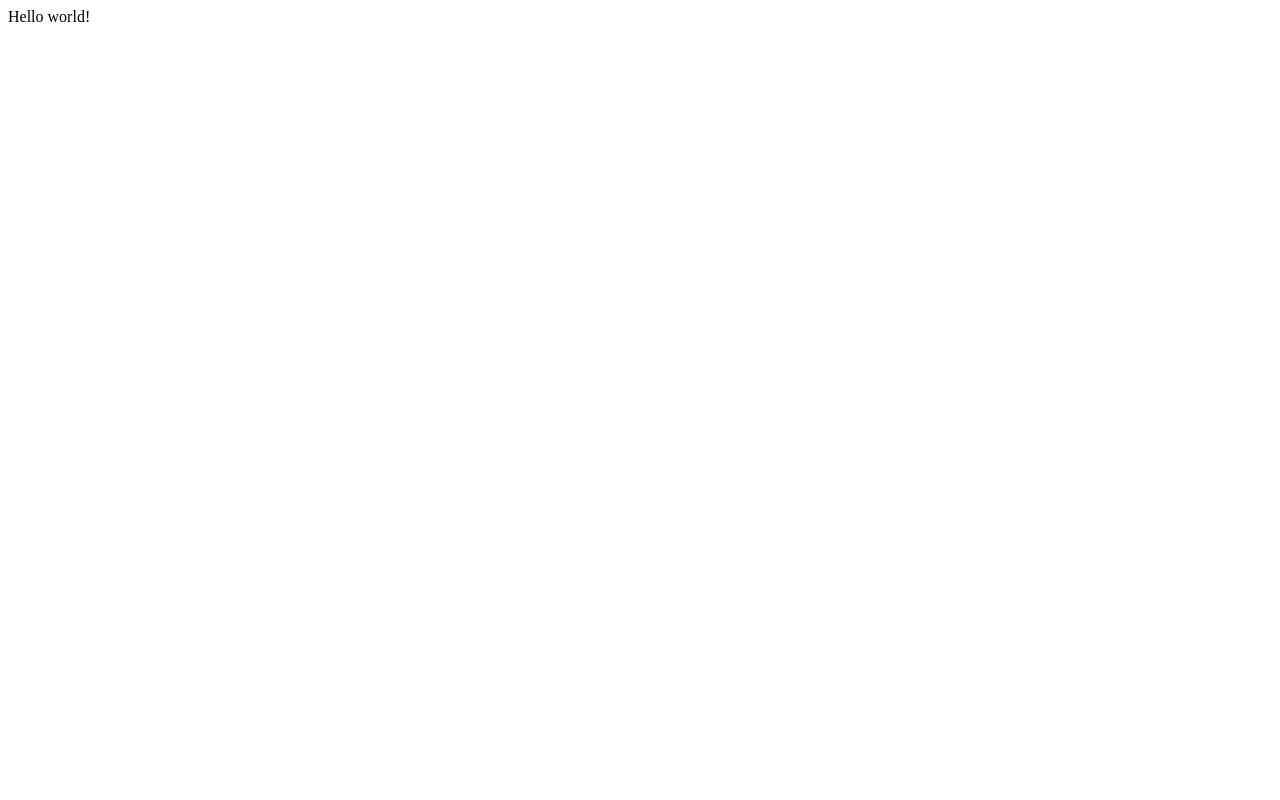
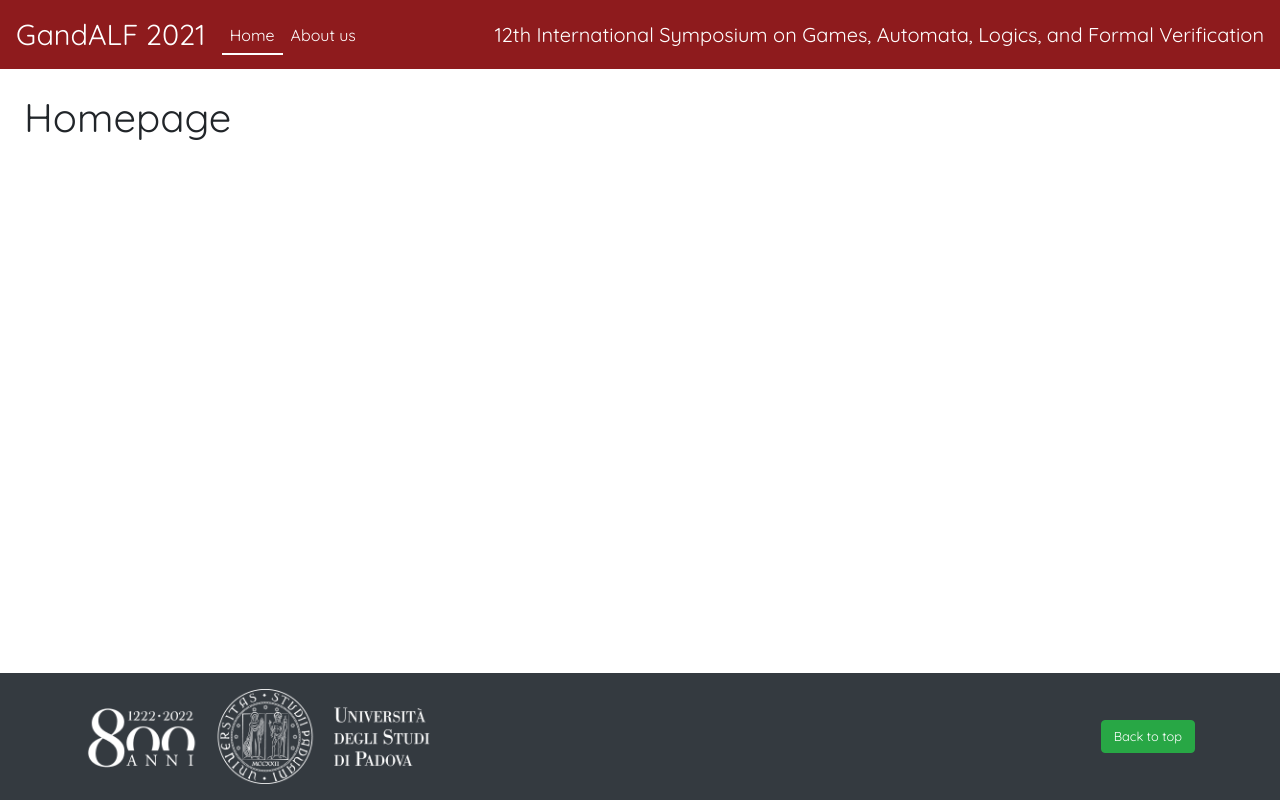
Before and after one commit to francescomagarotto/gandALF-site-2021, a Gatsby site: page / in a window 1280 px wide. Built offline with nearby package versions, Linux system fonts and the light colour scheme; Gatsby itself is replaced by a stand-in of ours.

Commit message:
Aggiornato il frontend

```diff
--- /dev/null
+++ b/gatsby-browser.js
@@ -0,0 +1,2 @@
+import "bootstrap/dist/css/bootstrap.min.css";
+import "./global.css";
--- a/gatsby-config.js
+++ b/gatsby-config.js
@@ -1,10 +1,39 @@
-/**
- * Configure your Gatsby site with this file.
- *
- * See: https://www.gatsbyjs.com/docs/gatsby-config/
- */
-
+require("dotenv").config({
+  path: `.env.${process.env.NODE_ENV}`,
+});
 module.exports = {
-  /* Your site config here */
-  plugins: [],
-}
+  siteMetadata: {
+    title: "GandALF 2021",
+    menuLinks: [
+      {
+        name: "Home",
+        link: "/",
+      },
+      {
+        name: "About us",
+        link: "/about-us",
+      },
+    ],
+  },
+  plugins: [
+    "gatsby-plugin-sass",
+    "gatsby-plugin-sharp",
+    "gatsby-plugin-react-helmet",
+    "gatsby-plugin-sitemap",
+    {
+      resolve: "gatsby-plugin-manifest",
+      options: {
+        icon: "src/images/icon.png",
+      },
+    },
+    "gatsby-transformer-sharp",
+    {
+      resolve: "gatsby-source-filesystem",
+      options: {
+        name: "images",
+        path: "./src/images/",
+      },
+      __key: "images",
+    },
+  ],
+};
--- /dev/null
+++ b/global.css
@@ -0,0 +1,4 @@
+@import url("https://fonts.googleapis.com/css2?family=Quicksand&display=swap");
+body {
+  font-family: "Quicksand", sans-serif;
+}
--- /dev/null
+++ b/src/components/footer.js
@@ -0,0 +1,33 @@
+import React from "react";
+import UniversityLogo from "../images/800-white.png";
+export default function CustomFooter(props) {
+  const scrollTop = (e) => {
+    window.scrollTo({ top: 0, behavior: "smooth" });
+  };
+
+  return (
+    <footer className="text-muted bg-dark p-3">
+      <div className="container h-100">
+        <div className={"row h-100"}>
+          <div className={"col-4 align-self-center h-100"}>
+            <img
+              className={"img-fluid mx-auto"}
+              src={UniversityLogo}
+              alt={"University of Padova Logo"}
+            />
+          </div>
+          <div className={"col-4"}></div>
+          <div className={"col-4 align-self-center"}>
+            <button
+              className={"btn btn-success float-right"}
+              style={{ fontSize: "0.8em" }}
+              onClick={(e) => scrollTop()}
+            >
+              Back to top
+            </button>
+          </div>
+        </div>
+      </div>
+    </footer>
+  );
+}
--- /dev/null
+++ b/src/components/layout.js
@@ -0,0 +1,46 @@
+import React from "react";
+import CustomFooter from "./footer";
+import CustomNavbar from "./navbar";
+import { graphql, StaticQuery } from "gatsby";
+import { Helmet } from "react-helmet";
+export default function Layout(props) {
+  return (
+    <StaticQuery
+      query={graphql`
+        query SiteTitleQuery {
+          site {
+            siteMetadata {
+              title
+              menuLinks {
+                name
+                link
+              }
+            }
+          }
+        }
+      `}
+      render={(data) => {
+        return (
+          <React.Fragment>
+            <Helmet
+              meta={[
+                { name: "description", content: "Sample" },
+                { name: "keywords", content: "sample, something" },
+              ]}
+            ></Helmet>
+            <div className="d-flex flex-column min-vh-100">
+              <header className={"p-0 m-0"}>
+                <CustomNavbar
+                  menuLinks={data.site.siteMetadata.menuLinks}
+                  siteTitle={data.site.siteMetadata.title}
+                />
+              </header>
+              {props.children}
+              <CustomFooter />
+            </div>
+          </React.Fragment>
+        );
+      }}
+    />
+  );
+}
--- /dev/null
+++ b/src/components/navbar.css
@@ -0,0 +1,15 @@
+nav {
+  background: rgb(142, 27, 29);
+}
+.menu-item:hover {
+  text-decoration: none;
+}
+
+@media (min-width: 576px) {
+}
+
+@media (max-width: 1090px) {
+  #navbar-subtitle {
+    display: none;
+  }
+}
--- /dev/null
+++ b/src/components/navbar.js
@@ -0,0 +1,42 @@
+import React from "react";
+import { Nav, Navbar } from "react-bootstrap";
+import { Link } from "gatsby";
+import "./navbar.css";
+const activeStyle = {
+  borderBottom: "2px solid white",
+  paddingBottom: "3px",
+};
+const CustomNavbar = ({ menuLinks }) => {
+  return (
+    <Navbar expand="lg" sticky="top" id={"navbar"} variant={"dark"}>
+      <Navbar.Brand
+        href="#home"
+        className={"text-white"}
+        style={{ fontSize: "1.8rem", textDecoration: "bold" }}
+      >
+        GandALF 2021
+      </Navbar.Brand>
+
+      <Navbar.Toggle aria-controls="basic-navbar-nav" />
+      <Navbar.Collapse id="basic-navbar-nav">
+        <Nav className="mr-auto">
+          {menuLinks.map((link) => (
+            <Link
+              key={link.name}
+              to={link.link}
+              activeStyle={activeStyle}
+              className={"text-white menu-item nav-link"}
+            >
+              {link.name}
+            </Link>
+          ))}
+        </Nav>
+        <span className="navbar-text text-white lead" id="navbar-subtitle">
+          12th International Symposium on Games, Automata, Logics, and Formal
+          Verification
+        </span>
+      </Navbar.Collapse>
+    </Navbar>
+  );
+};
+export default CustomNavbar;
--- a/src/pages/index.js
+++ b/src/pages/index.js
@@ -1,5 +1,16 @@
-import React from "react"
+import * as React from "react";
+import { Helmet } from "react-helmet";
+import Layout from "../components/layout";
 
-export default function Home() {
-  return <div>Hello world!</div>
-}
+const IndexPage = (props) => {
+  return (
+    <Layout>
+      <Helmet title={"Home - " + process.env.GATSBY_SITE_NAME} />
+      <main className={"flex-fill p-4"}>
+        <h1>Homepage</h1>
+      </main>
+    </Layout>
+  );
+};
+
+export default IndexPage;
```
Also changed, not shown: package.json (+1 -31 lines), src/pages/404.js (added, +54 -0 lines), src/pages/about-us.js (added, +14 -0 lines), README.md, src/images/800-white.png (added), src/images/icon.png (added), 1 other file.
